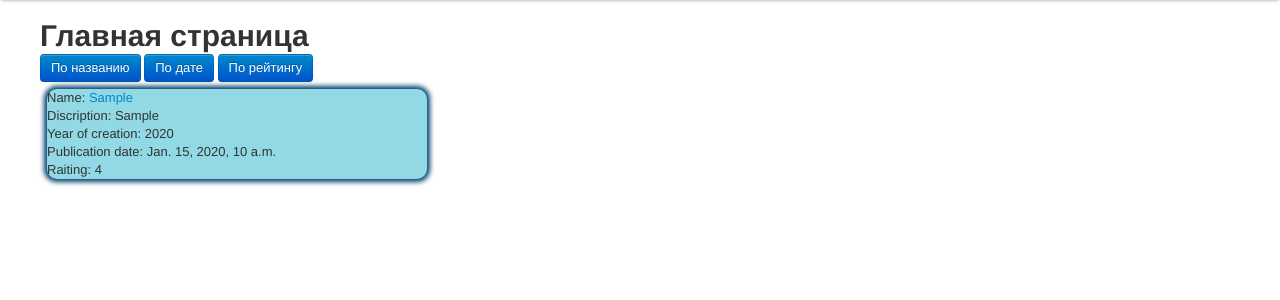
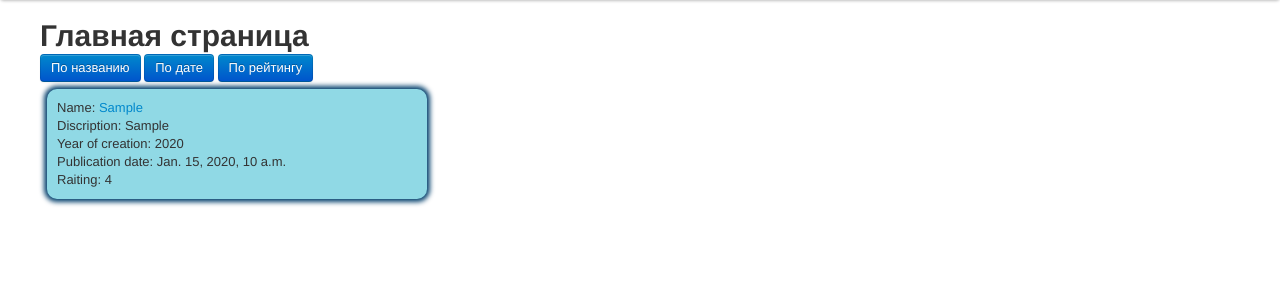
Before and after one commit to AlexandraSmirnova/kinolib, a Django app: template templates/main.html in a window 1280 px wide. Shown: the part 36-336 px from the top of the page. Run offline with Django 3.2, Linux system fonts and the light colour scheme; the template is opened without the code that fills it: most values are stand-ins (such as "Sample title", 1, 10 or a date in 2020); parts of the project's set-up code (start-up, migrations or seed data) failed here and were passed over.

```diff
--- a/static/css/style.css
+++ b/static/css/style.css
@@ -14,14 +14,16 @@
 
 .film-mini-card {
     margin: 7px;
+    padding: 10px;
     min-height: 50px;
     float: left;
-    max-width: 380px;
-    min-width: 200px;
+    max-width: 360px;
+    min-width: 180px;
     width: 100%;
     background-color: #90d9e5;
     border-radius: 10px;
     box-shadow: 0 0 5px 3px #04406d;
+
 }
 
 .film-card {
```
Also changed, not shown: polls/views.py (+5 -2 lines).
